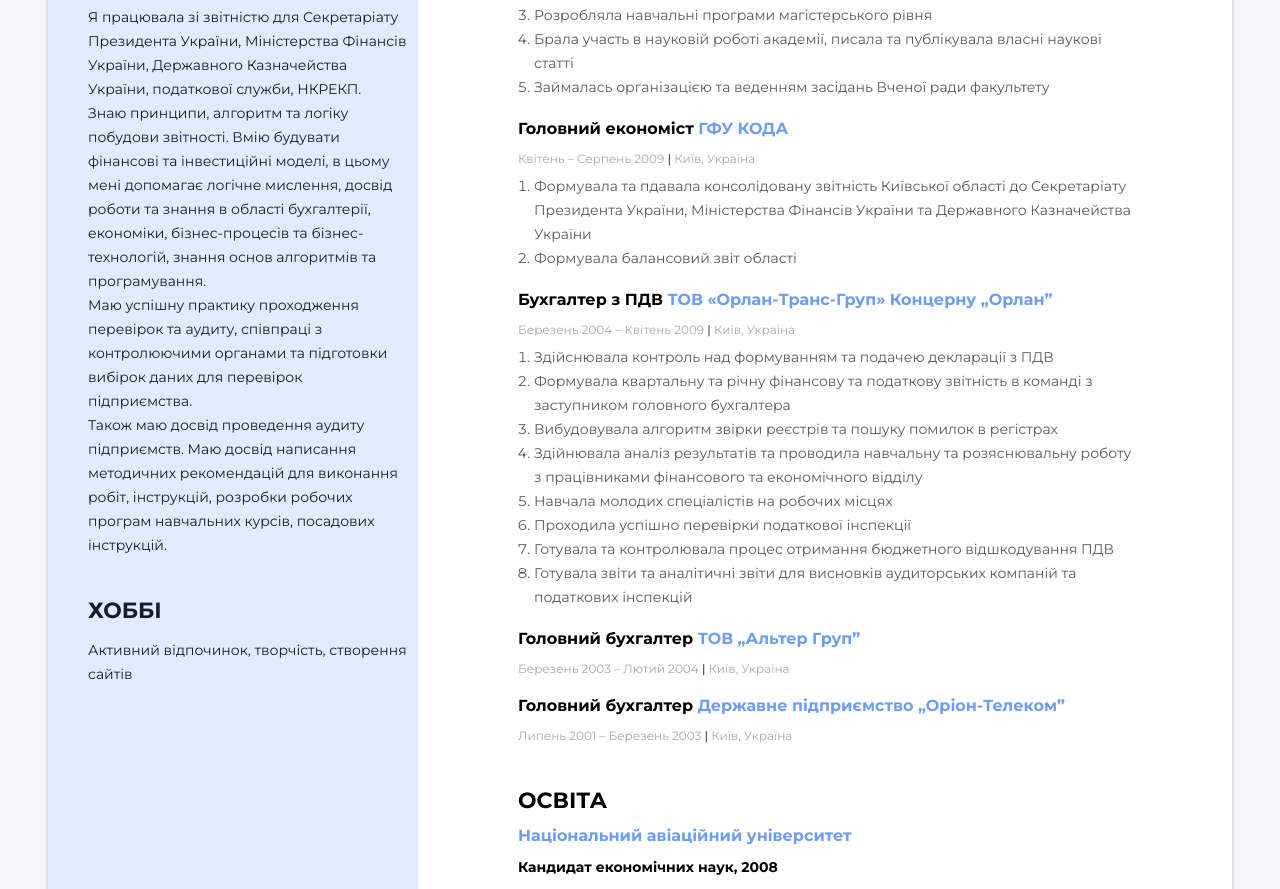
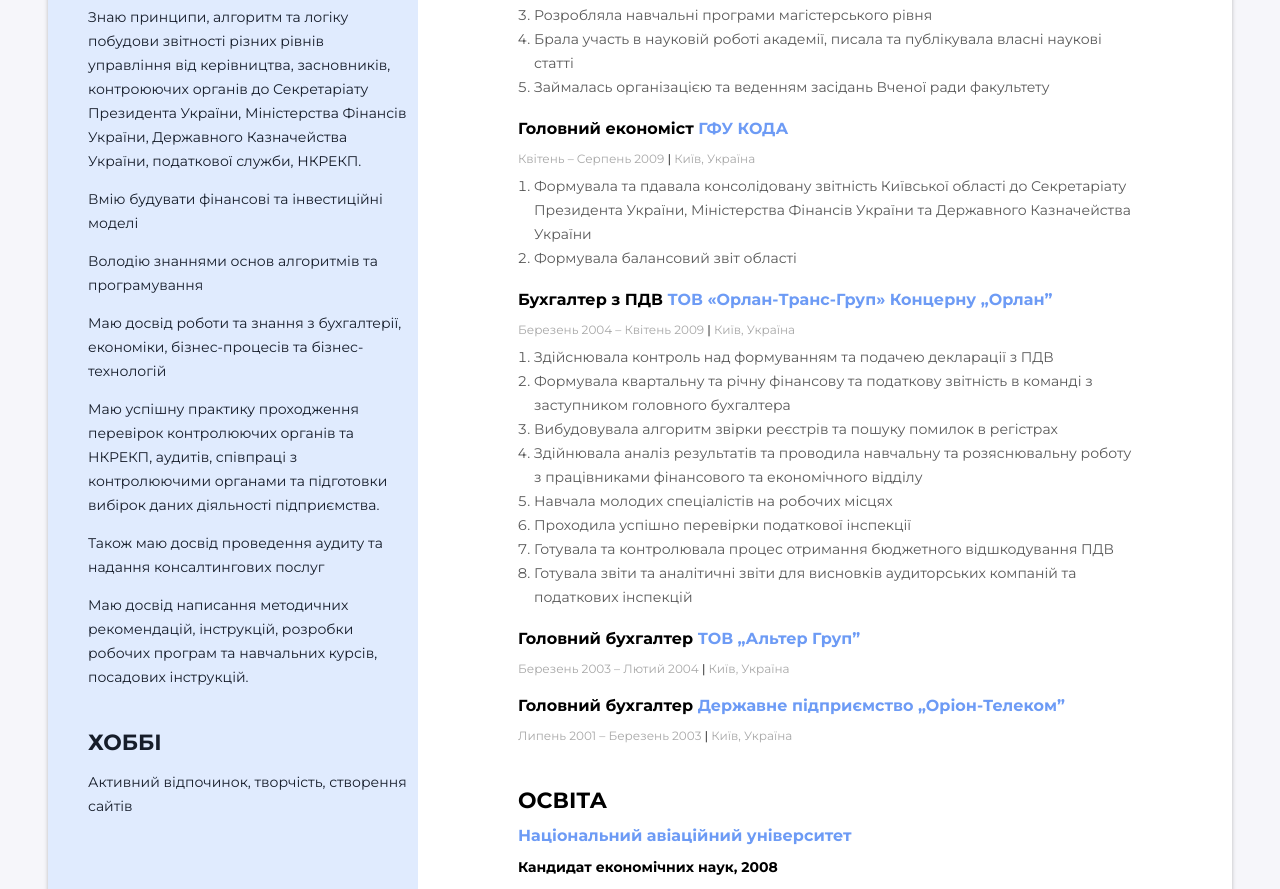
Before and after one commit to Jeanulka/resume, a plain HTML site: page index.html in a window 1280 px wide. Shown: the part 2243-3132 px from the top of the page. Drawn offline with Linux system fonts and the light colour scheme; a web font is replaced by a local one.

Commit message:
Оновлює фнформацію

```diff
--- a/index.html
+++ b/index.html
@@ -485,20 +485,26 @@
             <div class="extra-skills">
               <h4 class="sidebar-subtitle">extra information</h4>
               <p class="text">
-                Я працювала зі звітністю для Секретаріату Президента України,
+                Знаю принципи, алгоритм та логіку побудови звітності різних рівнів управління від керівництва, засновників, контроюючих органів до Секретаріату Президента України,
                 Міністерства Фінансів України, Державного Казначейства України,
-                податкової служби, НКРЕКП. <br />
-                Знаю принципи, алгоритм та логіку побудови звітності. Вмію
-                будувати фінансові та інвестиційні моделі, в цьому мені
-                допомагає логічне мислення, досвід роботи та знання в області
-                бухгалтерії, економіки, бізнес-процесів та бізнес-технологій,
-                знання основ алгоритмів та програмування. <br />
-                Маю успішну практику проходження перевірок та аудиту, співпраці
-                з контролюючими органами та підготовки вибірок даних для
-                перевірок підприємства. <br />Також маю досвід проведення аудиту
-                підприємств. Маю досвід написання методичних рекомендацій для
-                виконання робіт, інструкцій, розробки робочих програм навчальних
+                податкової служби, НКРЕКП.
+
+                       <p class="text">Вмію
+                будувати фінансові та інвестиційні моделі
+                            </p>
+                       <p class="text">Володію знаннями основ алгоритмів та програмування
+                            </p>
+                <p class="text">Маю досвід роботи та знання з бухгалтерії, економіки, бізнес-процесів та бізнес-технологій
+                            </p>
+                  <p class="text">Маю успішну практику проходження перевірок контролюючих органів та НКРЕКП, аудитів, співпраці
+                з контролюючими органами та підготовки вибірок даних діяльності підприємства.</p>
+                 <p class="text">
+                Також маю досвід проведення аудиту та надання консалтингових послуг </p>
+  <p class="text">
+                Маю досвід написання методичних рекомендацій, інструкцій, розробки робочих програм та навчальних
                 курсів, посадових інструкцій.
+                            </p>
+
               </p>
             </div>
           </div>
```
